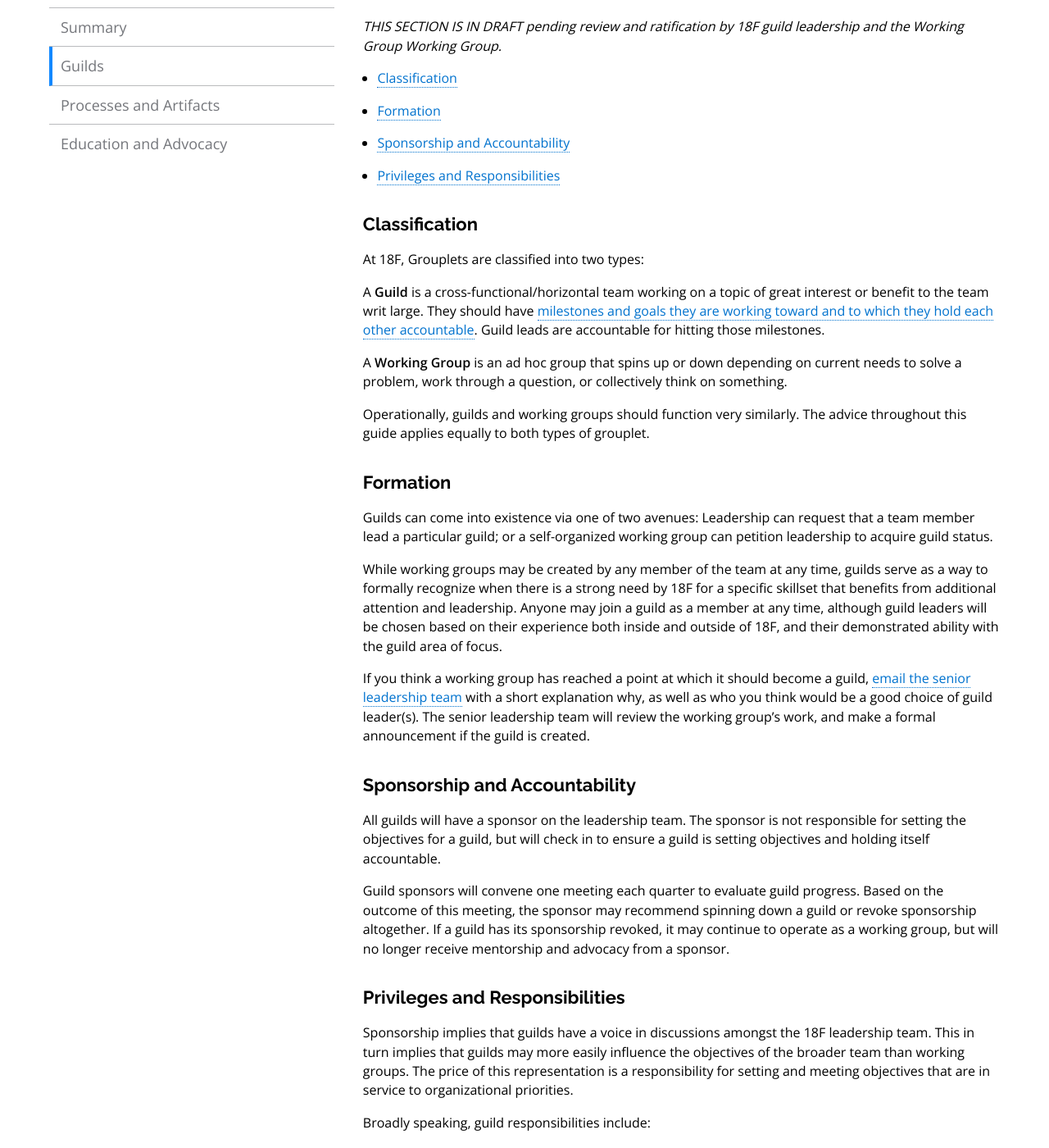
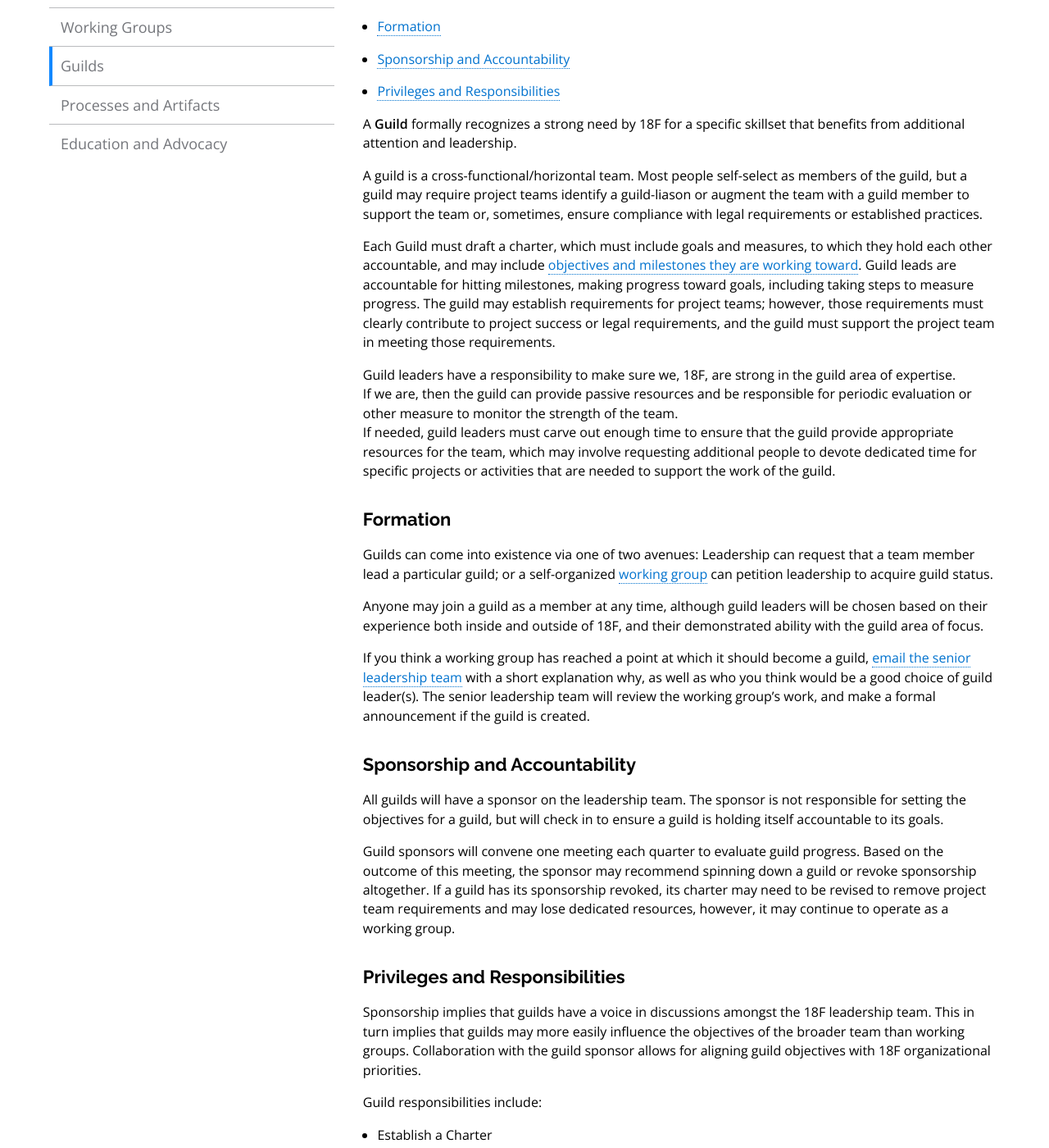
Before and after one commit to 18F/grouplet-playbook, a Jekyll site: the page built from pages/guilds.md, in a window 1280 px wide and 1400 px high, scrolled down 201 px. Shown: the whole window at 82% size. Built offline with Jekyll 4.4.1, drawn with Linux system fonts in a browser that asks for light colours; nearby versions of some CDN libraries; Markdown is read by kramdown in place of the engine named in the settings; some of the changed text lies outside the part shown.

Commit message:
integrated notes from guild leaders meeting

```diff
--- a/_config.yml
+++ b/_config.yml
@@ -50,8 +50,8 @@
 - text: Introduction
   url: index.html
   internal: true
-- text: Summary
-  url: tldr/
+- text: Working Groups
+  url: working-groups/
   internal: true
 - text: Guilds
   url: guilds/
--- a/pages/guilds.md
+++ b/pages/guilds.md
@@ -2,42 +2,44 @@
 permalink: /guilds/
 title: Guilds
 ---
-_THIS SECTION IS IN DRAFT pending review and ratification by 18F guild
-leadership and the Working Group Working Group._
 
-* [Classification](#classification)
 * [Formation](#formation)
 * [Sponsorship and Accountability](#sponsorship-and-accountability)
 * [Privileges and Responsibilities](#privileges-and-responsibilities)
 
+A **Guild** formally recognizes a strong need by 18F
+for a specific skillset that benefits from additional attention and
+leadership.
 
-## <a name="classification"></a>Classification
+A guild is a cross-functional/horizontal team.  Most people self-select as
+members of the guild, but a guild may require project teams identify a
+guild-liason or augment the team with a guild member to support the team
+or, sometimes, ensure compliance with legal requirements or established practices.
 
-At 18F, Grouplets are classified into two types:
+Each Guild must draft a charter, which must include goals and measures,
+to which they hold each other accountable, and may include
+[objectives and milestones they are working toward]({{site.baseurl}}/processes-and-artifacts/#okrs). Guild leads are accountable for hitting milestones, making progress toward goals,
+including taking steps to measure progress.  The guild may establish
+requirements for project teams; however, those requirements must clearly
+contribute to project success or legal requirements, and the guild must support
+the project team in meeting those requirements.
 
-A **Guild** is a cross-functional/horizontal team working on a topic of great
-interest or benefit to the team writ large. They should have [milestones and
-goals they are working toward and to which they hold each other
-accountable]({{site.baseurl}}/processes-and-artifacts/#okrs). Guild leads are
-accountable for hitting those milestones.
 
-A **Working Group** is an ad hoc group that spins up or down depending on
-current needs to solve a problem, work through a question, or collectively
-think on something.
-
-Operationally, guilds and working groups should function very similarly. The
-advice throughout this guide applies equally to both types of grouplet.
+Guild leaders have a responsibility to make sure we, 18F, are strong in the
+guild area of expertise.
+If we are, then the guild can provide passive resources and be responsible
+for periodic evaluation or other measure to monitor the strength of the team.
+If needed, guild leaders must carve out enough time to ensure that the guild
+provide appropriate resources for the team, which may involve requesting additional people
+to devote dedicated time for specific projects or activities that are needed to support the work of the guild.
 
 ## <a name="formation"></a>Formation
 
 Guilds can come into existence via one of two avenues: Leadership can request
-that a team member lead a particular guild; or a self-organized working group
+that a team member lead a particular guild; or a self-organized [working group](working-group)
 can petition leadership to acquire guild status.
 
-While working groups may be created by any member of the team at any time,
-guilds serve as a way to formally recognize when there is a strong need by 18F
-for a specific skillset that benefits from additional attention and
-leadership. Anyone may join a guild as a member at any time, although guild
+Anyone may join a guild as a member at any time, although guild
 leaders will be chosen based on their experience both inside and outside of
 18F, and their demonstrated ability with the guild area of focus.
 
@@ -51,33 +53,32 @@
 
 All guilds will have a sponsor on the leadership team. The sponsor is not
 responsible for setting the objectives for a guild, but will check in to
-ensure a guild is setting objectives and holding itself accountable.
+ensure a guild is holding itself accountable to its goals.
 
 Guild sponsors will convene one meeting each quarter to evaluate guild
 progress. Based on the outcome of this meeting, the sponsor may recommend
 spinning down a guild or revoke sponsorship altogether. If a guild has its
-sponsorship revoked, it may continue to operate as a working group, but will
-no longer receive mentorship and advocacy from a sponsor.
+sponsorship revoked, its charter may need to be revised to remove project team
+requirements and may lose dedicated resources, however, it may continue to operate as a working group.
 
 ## <a name="privileges-and-responsibilities"></a>Privileges and Responsibilities
 
 Sponsorship implies that guilds have a voice in discussions amongst the 18F
 leadership team. This in turn implies that guilds may more easily influence
-the objectives of the broader team than working groups. The price of this
-representation is a responsibility for setting and meeting objectives that are
-in service to organizational priorities.
+the objectives of the broader team than working groups. Collaboration with
+the guild sponsor allows for aligning guild objectives with 18F organizational priorities.
 
-Broadly speaking, guild responsibilities include:
+Guild responsibilities include:
 
-* Establishing [standards and/or best practices](http://18f.github.io/guides/)
+* Establish a Charter
+* Develop [standards and/or best practices](http://18f.github.io/guides/)
   for work pertaining to the guild's domain
-* Helping others outside the guild gain experience and understanding of the
+* Help others outside the guild gain experience and understanding of the
   guild's domain
-* Define and work toward [milestones, artifacts, and
+* Develop measurable outcomes
+* As needed, define and work toward [milestones, artifacts, and
   deliverables]({{site.baseurl}}/processes-and-artifacts/#okrs)
-* Delegate and organize other team members, as appropriate
-* Foster cross-org collaboration
-* Drive toward decisions that will set a baseline and standards for the entire
+* Provide a model that will set a baseline and standards for the entire
   organization
-* Check in on projects regarding the standards they're setting and their ease
-  of implementation
+* Create a way to validate how projects are doing with regard to the guild area of expertise
+  that provides clear benefit to the project while minimizing disruption
```
Also changed, not shown: pages/working-groups.md (renamed from pages/tldr.md, +13 -13 lines).
